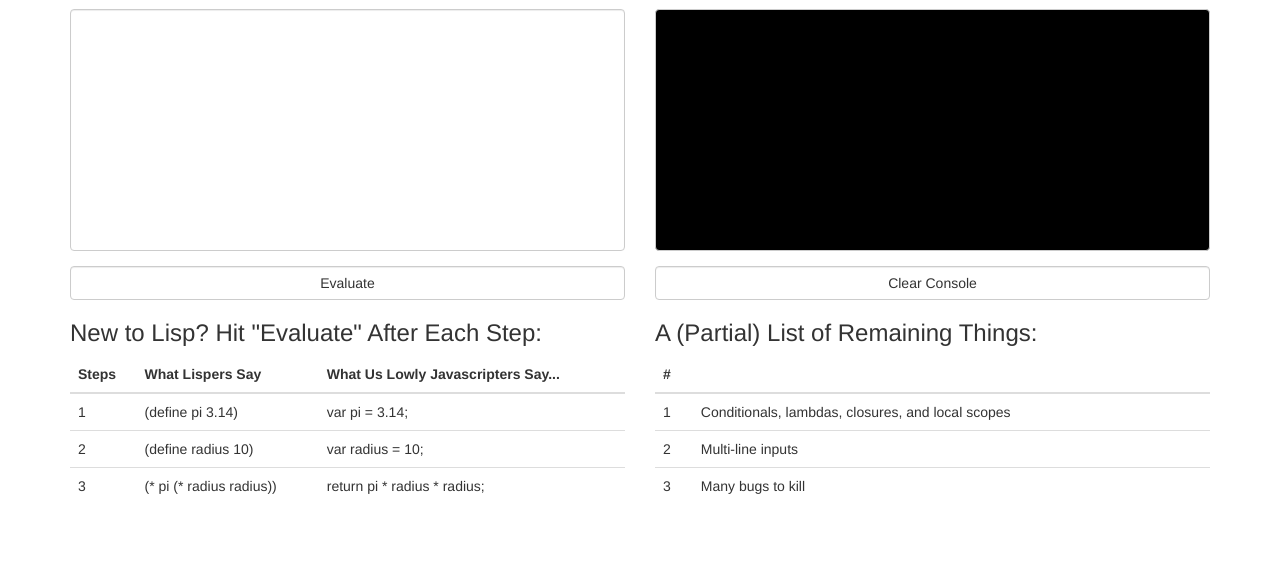
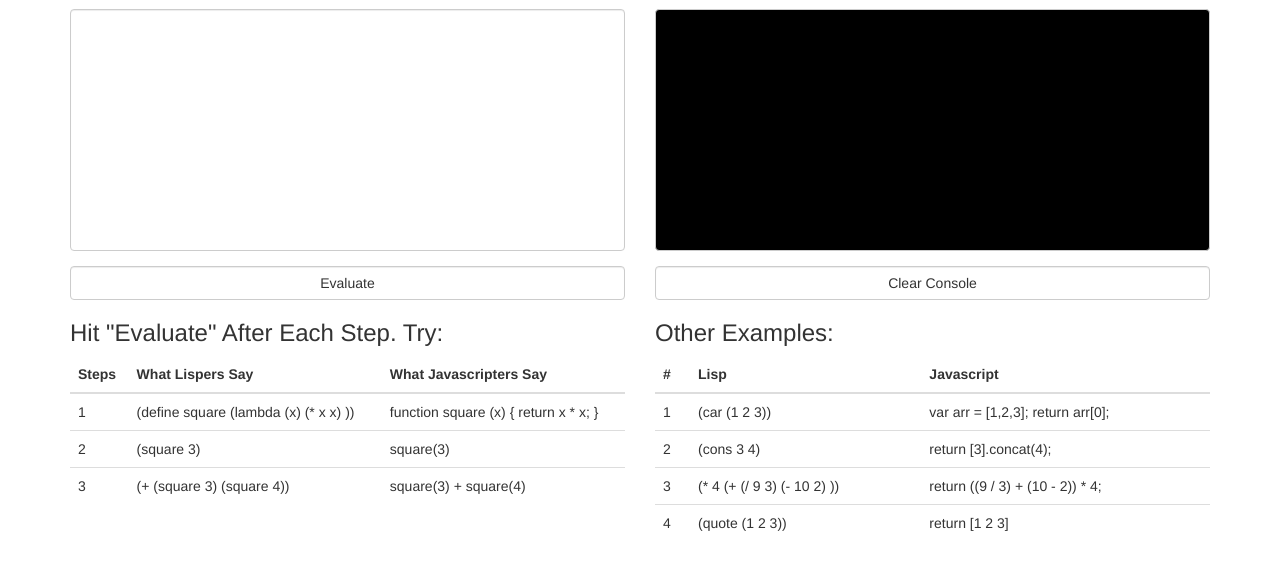
Before and after one commit to ammarm08/lisp-interpreter, a website: page client/index.html at #/main in a window 1280 px wide. Shown: the part 71-640 px from the top of the page. Drawn offline with nearby package versions, Linux system fonts and the light colour scheme; some packages are replaced by stand-ins of ours.

Commit message:
update sample code on main html

```diff
--- a/client/app/main.html
+++ b/client/app/main.html
@@ -19,28 +19,28 @@
       </form>
 
       <div class="notes">
-        <h3> New to Lisp? Hit "Evaluate" After Each Step:</h3>
+        <h3> Hit "Evaluate" After Each Step. Try:</h3>
         <table class="table">
           <thead>
             <th>Steps</th>
             <th>What Lispers Say</th>
-            <th>What Us Lowly Javascripters Say...</th>
+            <th>What Javascripters Say</th>
           </thead>
           <tbody>
             <tr>
               <td> 1</td>
-              <td>(define pi 3.14)</td>
-              <td> var pi = 3.14; </td>
+              <td>(define square (lambda (x) (* x x) ))</td>
+              <td> function square (x) { return x * x; } </td>
             </tr>
             <tr>
               <td> 2</td>
-              <td>(define radius 10)</td>
-              <td> var radius = 10; </td>
+              <td>(square 3)</td>
+              <td>square(3)</td>
             </tr>
             <tr>
               <td> 3</td>
-              <td>(* pi (* radius radius))</td>
-              <td> return pi * radius * radius; </td>
+              <td>(+ (square 3) (square 4))</td>
+              <td>square(3) + square(4)</td>
             </tr>
           </tbody>
         </table>
@@ -59,24 +59,33 @@
       </form>
 
       <div class="todos">
-        <h3> A (Partial) List of Remaining Things:</h3>
+        <h3> Other Examples:</h3>
         <table class="table">
           <thead>
             <th>#</th>
-            <th></th>
+            <th>Lisp</th>
+            <th>Javascript</th>
           </thead>
           <tbody>
             <tr>
-              <td> 1</td>
-              <td>Conditionals, lambdas, closures, and local scopes</td>
+              <td>1</td>
+              <td>(car (1 2 3))</td>
+              <td>var arr = [1,2,3]; return arr[0];</td>
             </tr>
             <tr>
-              <td> 2</td>
-              <td>Multi-line inputs</td>
+              <td>2</td>
+              <td>(cons 3 4)</td>
+              <td>return [3].concat(4);</td>
             </tr>
             <tr>
-              <td> 3</td>
-              <td>Many bugs to kill</td>
+              <td>3</td>
+              <td>(* 4 (+ (/ 9 3) (- 10 2) ))</td>
+              <td>return ((9 / 3) + (10 - 2)) * 4;</td>
+            </tr>
+            <tr>
+              <td>4</td>
+              <td>(quote (1 2 3))</td>
+              <td>return [1 2 3]</td>
             </tr>
           </tbody>
         </table>
```
